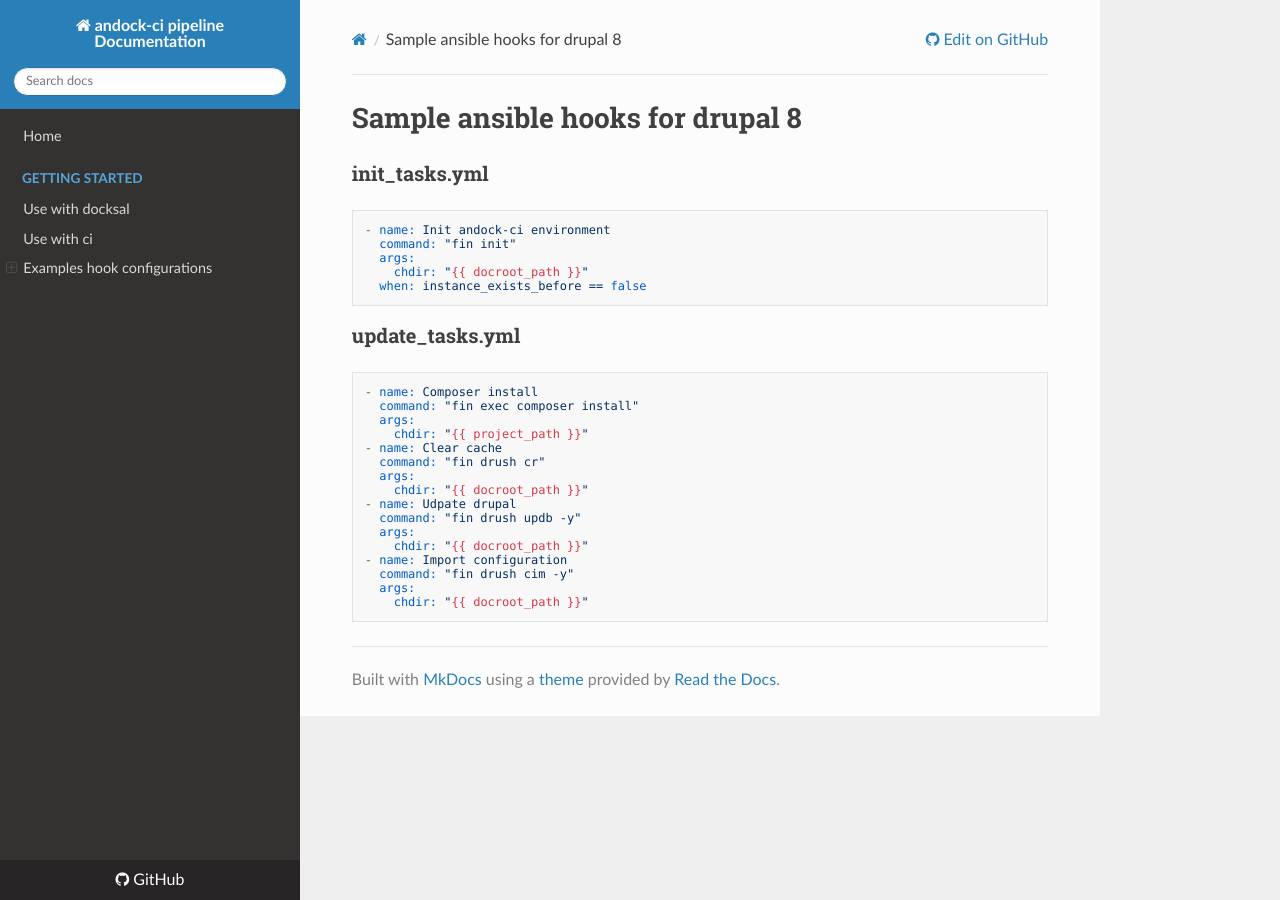
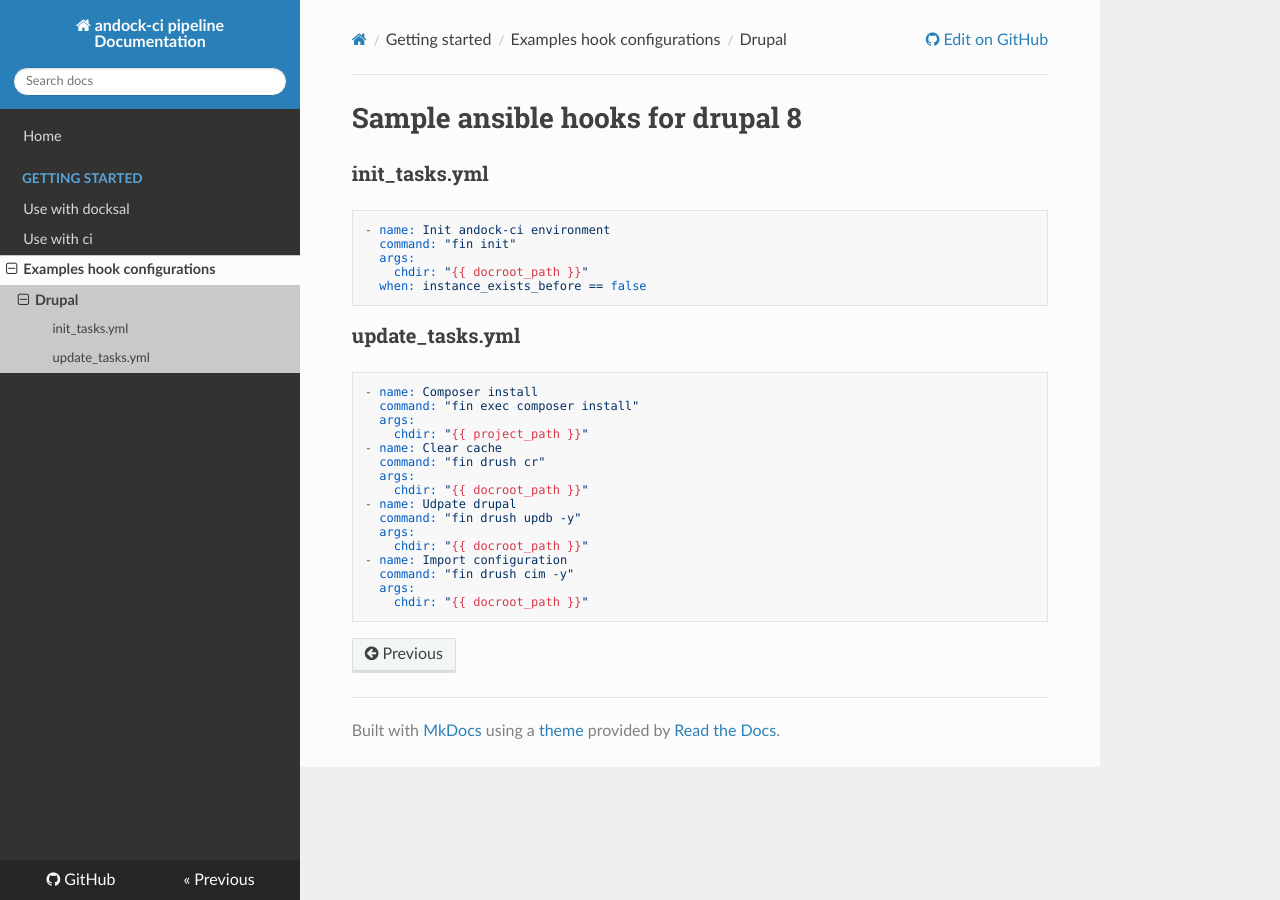
Before and after one commit to andock-ci/andock-ci-pipeline, an MkDocs documentation site: the page built from docs/getting-started/example-drupal-hooks.md, in a window 1280 px wide. Built offline with MkDocs 1.6.1, drawn with Linux system fonts in a browser that asks for light colours; nearby versions of some CDN libraries; old or Windows-style settings are respelled for this version of MkDocs.

Commit message:
Fix documentation.#

```diff
--- a/mkdocs.yml
+++ b/mkdocs.yml
@@ -10,4 +10,4 @@ pages:
     - Use with docksal: getting-started/docksal.md
     - Use with ci: getting-started/ci.md
     - Examples hook configurations:
-      - Drupal: example-drupal-hooks.md
+      - Drupal: getting-started/example-drupal-hooks.md
```
